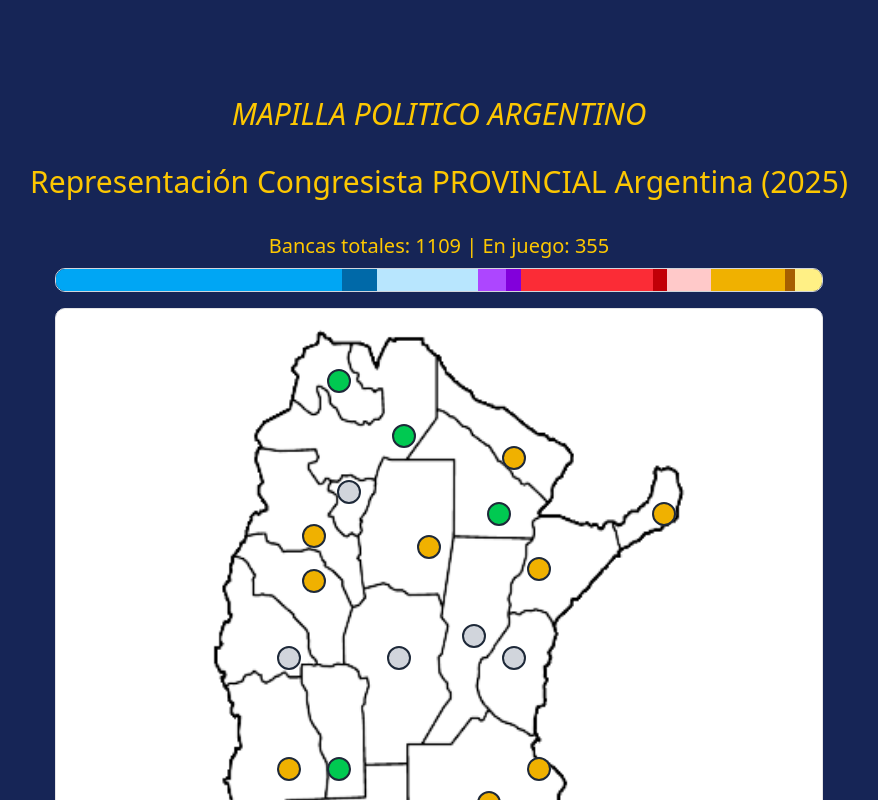
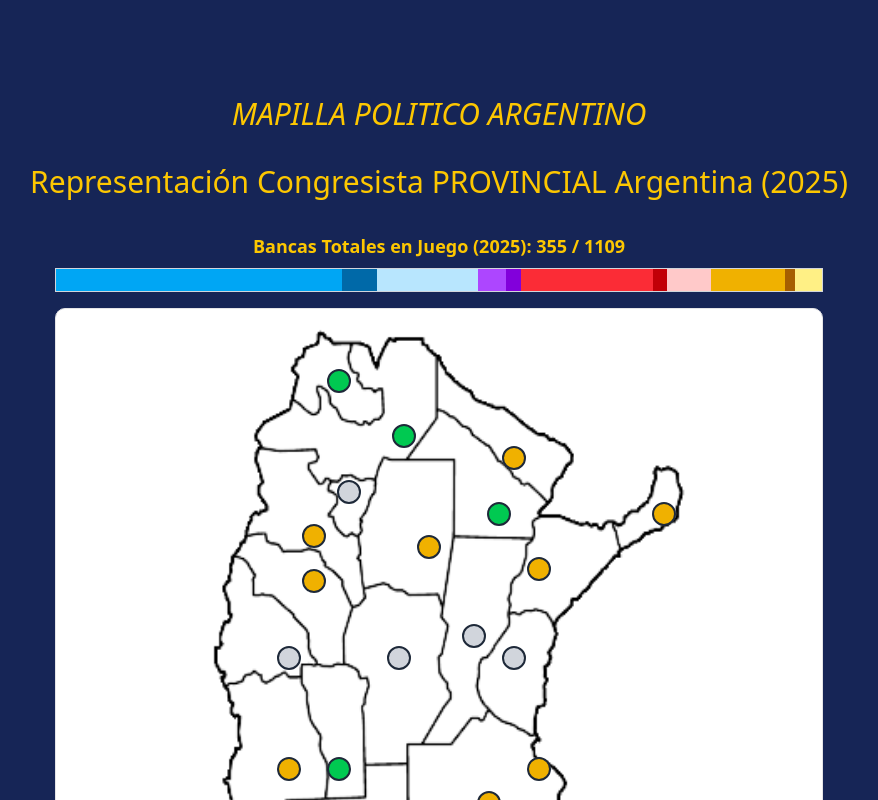
Before and after one commit to Fierillo/mapilla-politico-argentino, a Next.js app: page / in a window 1280 px wide. Shown: the top 800 px of the page, without its empty margins (201-1079 px from the left). Built offline with nearby package versions, Linux system fonts and the light colour scheme.

Commit message:
style: enhance HorizontalBar component with interactive party details display

```diff
--- a/src/components/ui/horizontal-bar.tsx
+++ b/src/components/ui/horizontal-bar.tsx
@@ -1,15 +1,11 @@
 "use client";
 
-import {
-  Tooltip,
-  TooltipContent,
-  TooltipProvider,
-  TooltipTrigger,
-} from "@/src/components/ui/tooltip";
 import { provinces } from "@/src/data/provinces";
+import { useState } from "react";
 
 type Party = "peronismo" | "ucr" | "pro" | "liberales";
 type BancasType = 'bancas' | 'loseBancas' | 'renewBancas'
+
 const parties: Party[] = ["peronismo", "liberales", "ucr", "pro"];
 const colorMap: Record<Party, string> = {
   peronismo: "sky",
@@ -19,6 +15,7 @@ const colorMap: Record<Party, string> = {
 };
 
 export default function HorizontalBar() {
+  const [selectedParty, setSelectedParty] = useState<Party | null>(null);
 
   function sumBancas (party: Party, bancasType: BancasType) {
     return provinces.reduce(
@@ -47,11 +44,10 @@ export default function HorizontalBar() {
 
   return (
     <div className="w-full max-w-3xl mb-4">
-      <h2 className="md:text-xl text-md mb-2 text-center">
-        Bancas totales: {totalBancas} | En juego: {totalLoseBancas}
+      <h2 className="text-lg font-semibold mb-2 text-center">
+        Bancas Totales en Juego (2025): {totalLoseBancas} / {totalBancas}
       </h2>
-      <TooltipProvider>
-      <div className="flex h-6 rounded-lg overflow-hidden border border-gray-300">
+      <div className="flex h-6 border border-gray-300">
         {parties.map((party) => {
           const bancasTotales = sumBancas(party, 'bancas');
           const loseBancas = sumBancas(party, 'loseBancas');
@@ -61,11 +57,12 @@ export default function HorizontalBar() {
           const bancasEnJuegoNoRenovadas = loseBancas - renewBancas;
 
           return (
-            <Tooltip key={party}>
-              <TooltipTrigger asChild>
             <div
-                  className="flex hover:brightness-125"
+              key={party}
+              className="flex hover:brightness-125 cursor-pointer relative"
               style={{ width: `${(bancasTotales / totalBancas) * 100}%` }}
+              onMouseEnter={() => setSelectedParty(party)}
+              onMouseLeave={() => setSelectedParty(null)}
             >
             <div
               className={`bg-${colorMap[party]}-500 h-full`}
@@ -79,18 +76,27 @@ export default function HorizontalBar() {
               className={`bg-${colorMap[party]}-200 h-full`}
               style={{ width: `${(bancasEnJuegoNoRenovadas / bancasTotales) * 100}%` }}
             />
+            {/* Cuadro informativo al hacer clic */}
+            {selectedParty === party && (
+              <div
+                className="absolute border px-1 text-white bg-blue-950 shadow-lg z-10"
+                style={{
+                  bottom: "100%", // Posiciona el cuadro justo arriba de la barra
+                  marginBottom: "4px", // Espacio entre el cuadro y la barra
+                  minWidth: "400px",
+                  textAlign: "center",
+                }}
+              >
+                <p className="text-sm">
+                  {party.charAt(0).toUpperCase() + party.slice(1)}: {bancasTotales} totales,{" "}
+                  {renewBancas} renovadas, {loseBancas} en juego
+                </p>
               </div>
-              </TooltipTrigger>
-              <TooltipContent>
-                <p>
-                  {party}: {bancasTotales} totales, {renewBancas} renovadas, {loseBancas} en juego
-                </p>
-              </TooltipContent>
-            </Tooltip>
+            )}
+          </div>
           );
         })}
       </div>
-      </TooltipProvider>
     </div>
   );
 }
```
Lines whose indentation alone changed are shown as unchanged.
